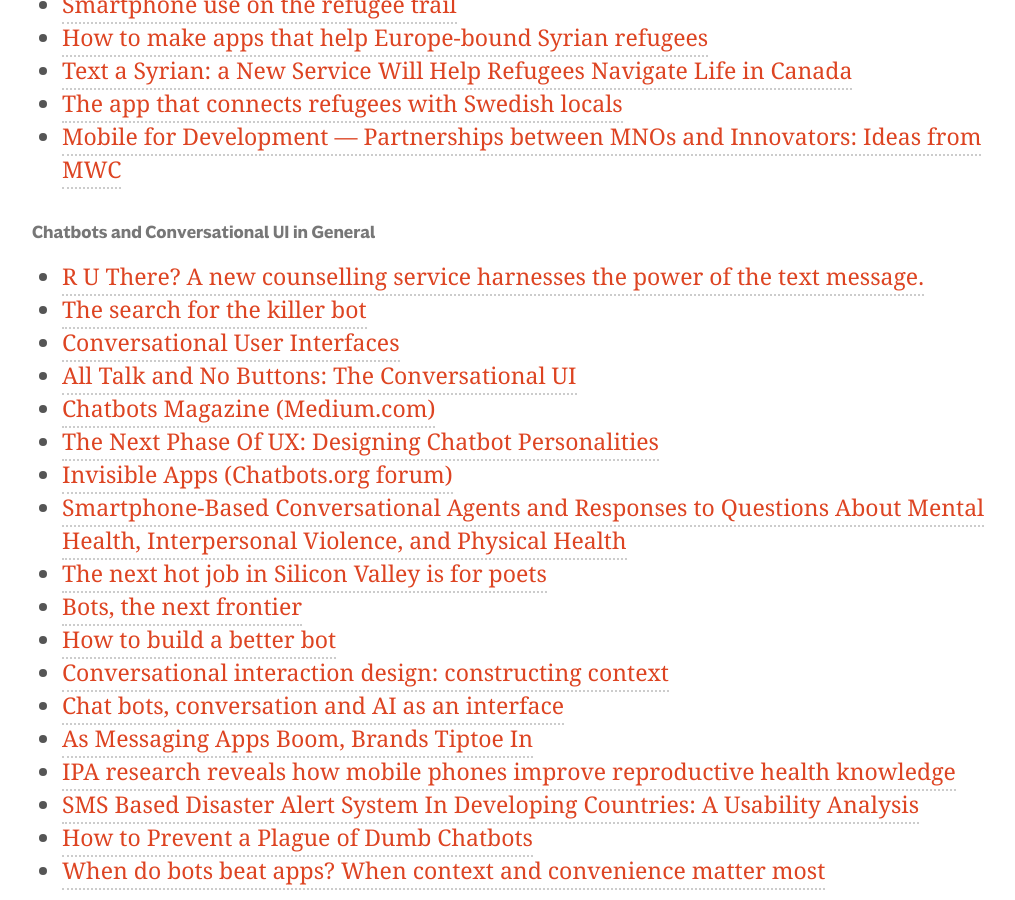
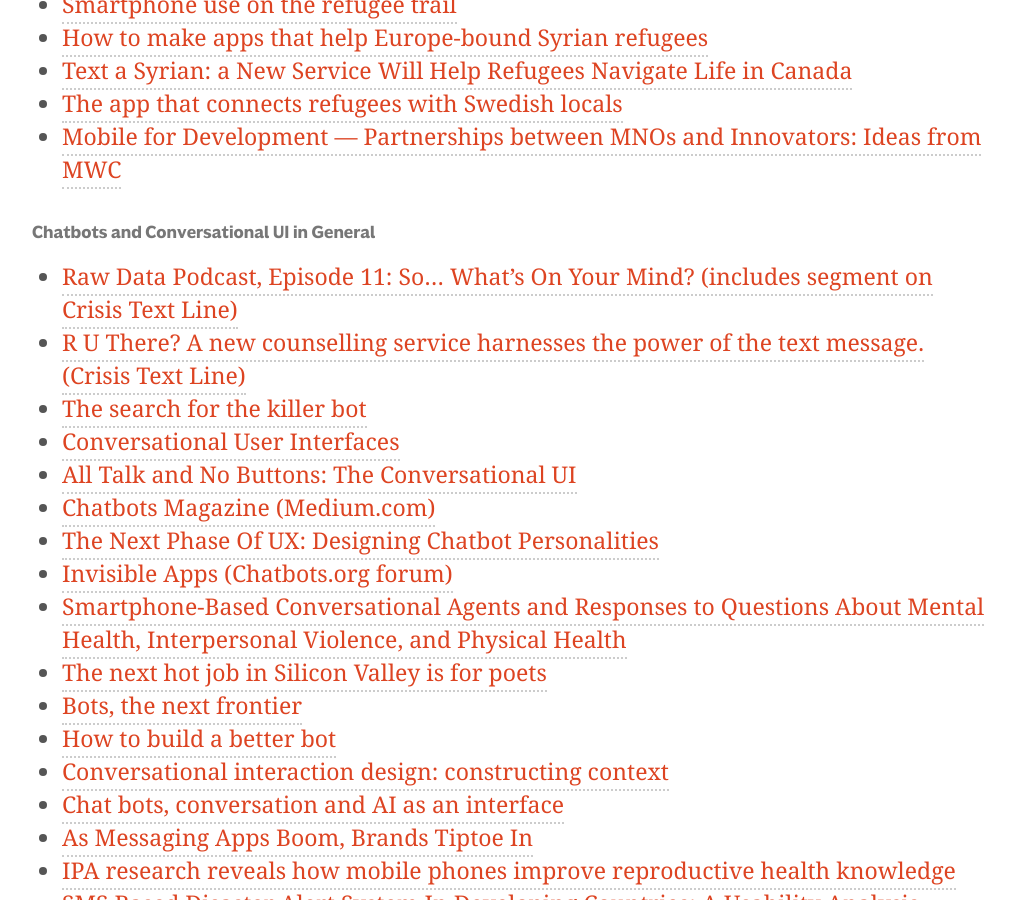
Before and after one commit to antlersanchors/antlersanchors.github.io, a Jekyll site: the page built from _portfolio/messaging-service-for-newcomers.md, in a window 1280 px wide and 900 px high, scrolled down 5086 px. Shown: the whole window, without its empty margins (128-1143 px from the left). Built offline with Jekyll 4.4.1, drawn with Linux system fonts in a browser that asks for light colours; nearby versions of some CDN libraries; some web fonts are replaced.

Commit message:
Added podcast link to Crisis Text Line piece

```diff
--- a/_portfolio/messaging-service-for-newcomers.md
+++ b/_portfolio/messaging-service-for-newcomers.md
@@ -101,7 +101,8 @@
 * [Mobile for Development — Partnerships between MNOs and Innovators: Ideas from MWC](http://www.gsma.com/mobilefordevelopment/programme/m4dutilities/building-partnerships-between-mnos-and-innovators-ideas-mobile-world-congress)
 
 #### Chatbots and Conversational UI in General
-* [R U There? A new counselling service harnesses the power of the text message.](http://www.newyorker.com/magazine/2015/02/09/r-u)
+* [Raw Data Podcast, Episode 11: So... What's On Your Mind? (includes segment on Crisis Text Line)](https://soundcloud.com/rawdatapodcast/episode-11-so-whats-on-your-mind)
+* [R U There? A new counselling service harnesses the power of the text message. (Crisis Text Line)](http://www.newyorker.com/magazine/2015/02/09/r-u)
 * [The search for the killer bot](http://www.theverge.com/2016/1/6/10718282/internet-bots-messaging-slack-facebook-m)
 * [Conversational User Interfaces](https://medium.com/life-learning/the-future-of-cui-isn-t-conversational-fa3d9458c2b5#.9lxj1oxrw)
 * [All Talk and No Buttons: The Conversational UI](http://alistapart.com/article/all-talk-and-no-buttons-the-conversational-ui)
```
